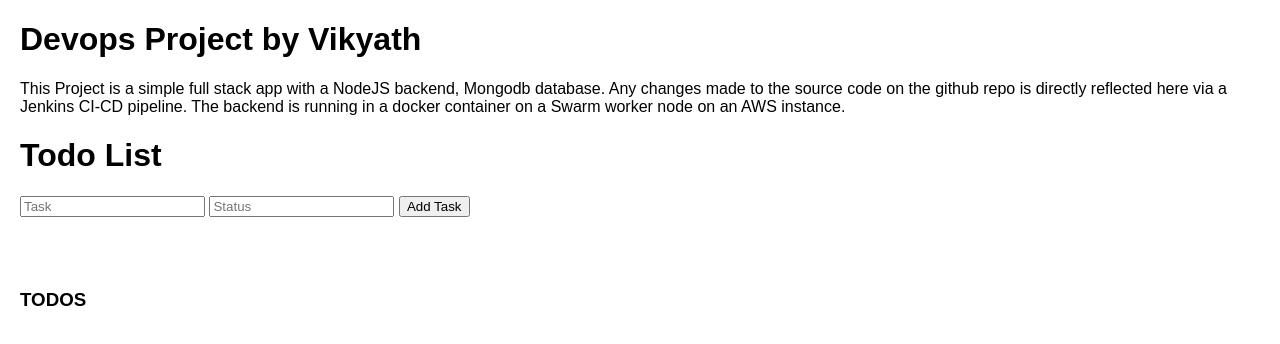
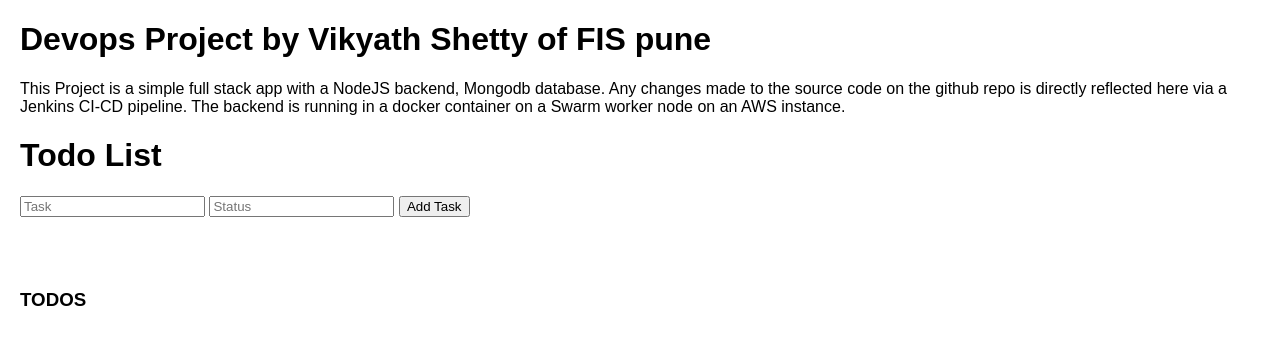
Before and after one commit to vikyathshettyy/Vikyath-Demo-Project, a website: page index.html in a window 1280 px wide. Drawn offline with Linux system fonts and the light colour scheme; no server answers.

Commit message:
Update index.html

```diff
--- a/index.html
+++ b/index.html
@@ -15,7 +15,7 @@
     </style>
 </head>
 <body>
-    <h1>Devops Project by Vikyath</h1>
+    <h1>Devops Project by Vikyath Shetty of FIS pune</h1>
     <div>
         This Project is a simple full stack app with a NodeJS backend, Mongodb database. Any changes made to the source code on the github repo is directly reflected here via a Jenkins CI-CD pipeline. The backend is running in a docker container on a Swarm worker node on an AWS instance.
     </div>
```
